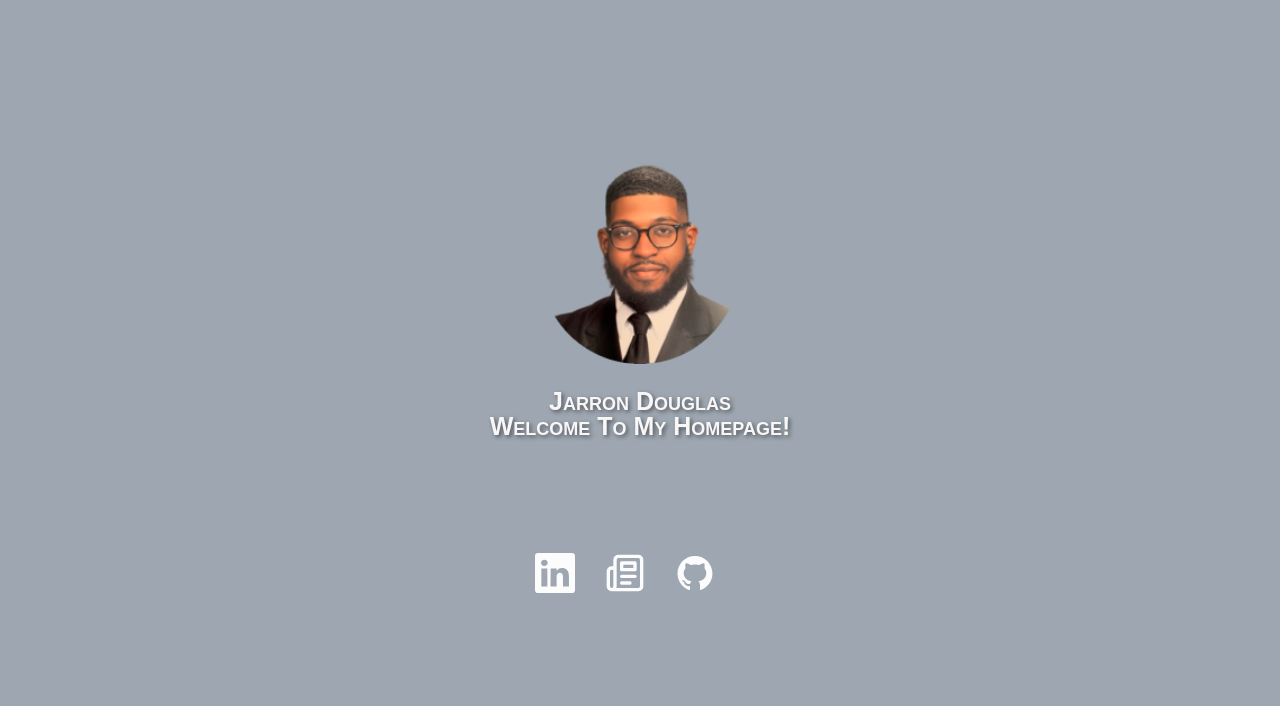
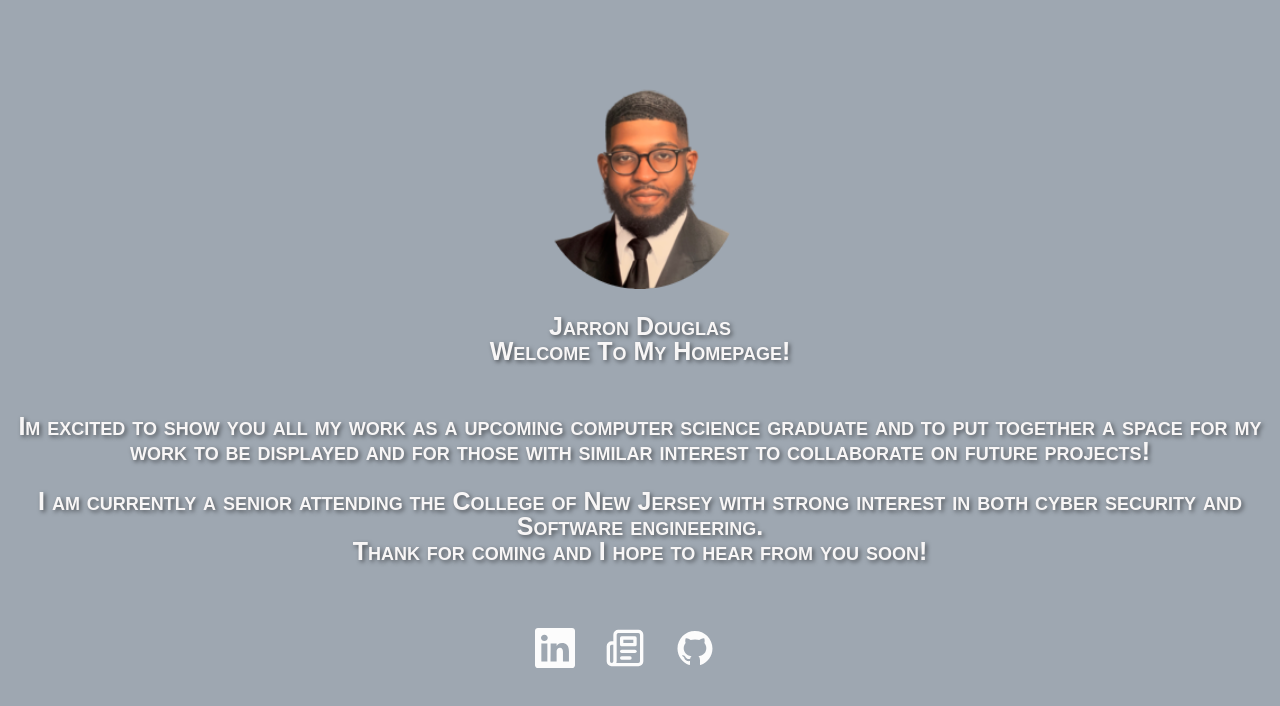
Before and after one commit to jarronadam/Portfolio, a React (Create React App) app: page / in a window 1280 px wide. Shown: the top 706 px of the page. Built offline with nearby package versions, Linux system fonts and the light colour scheme.

Commit message:
new commit

```diff
--- a/src/App.js
+++ b/src/App.js
@@ -16,7 +16,7 @@ function App() {
           Welcome To My Homepage!
         </p>
         <p className='shadow-text'>
-
+        Im excited to show you all my work as a upcoming computer science graduate and to put together a space for my work to be displayed and for those with similar interest to collaborate on future projects! <br></br><br></br>I am currently a senior attending the College of New Jersey with strong interest in both cyber security and Software engineering. <br></br>Thank for coming and I hope to hear from you soon!
       </p>
       <h1 className='straight'>
         <a
```
